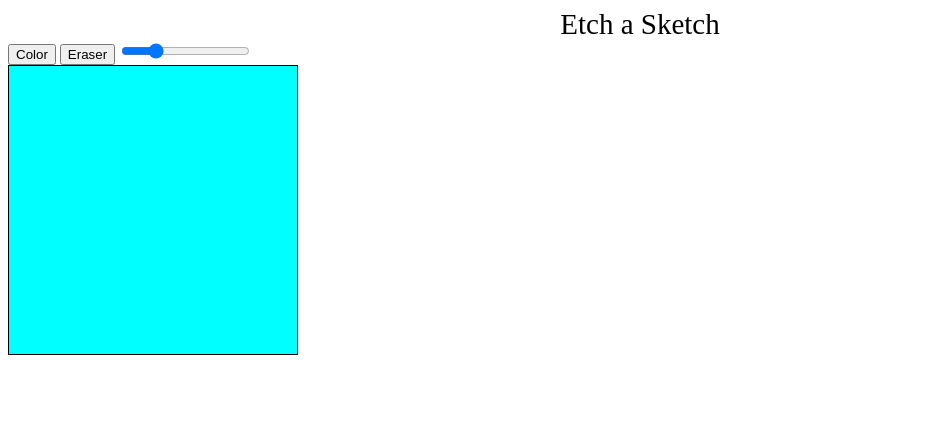
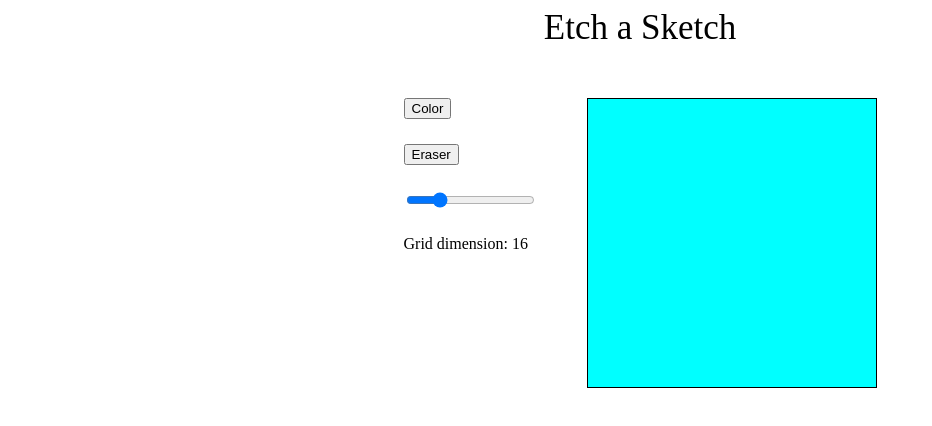
Before and after one commit to i1ravenov/etch-a-sketch, a plain HTML site: page index.html in a window 1280 px wide. Shown: the whole page, without its empty margins (0-932 px from the left). Drawn offline with Linux system fonts and the light colour scheme.

Commit message:
Add styles, js script refactoring

```diff
--- a/index.html
+++ b/index.html
@@ -16,12 +16,12 @@
       <button>Color</button>
       <button>Eraser</button>
       <input id="size-slider" type="range" value="16" min="1" max="64">
+      <p>Grid dimension: <output id="value"></output></p>
     </div>
 
 
     <div class="container">
     </div>
-
   </div>
 </body>
 
--- a/script.js
+++ b/script.js
@@ -1,21 +1,32 @@
+const value = document.querySelector("#value");
+const sizeSlider = document.querySelector("#size-slider");
+console.log(sizeSlider);
+value.textContent = sizeSlider.value;
+
+setGrid(sizeSlider.value);
+sizeSlider.addEventListener("input", (e) => {
+	let d = +e.target.value;
+	value.textContent = d;
+	setGrid(d);
+});
 
 
-const sizeSlider = document.querySelector("#size-slider");
-console.log(sizeSlider);
-const d = +sizeSlider.value;
+function setGrid(dim) {
+	const CONTAINER_WIDTH = document.querySelector(".container").clientHeight;
+	console.log(CONTAINER_WIDTH);
+	const BLOCK_WIDTH = Math.floor(CONTAINER_WIDTH / dim);
 	const container = document.querySelector(".container");
-console.log(container);
-const CONTAINER_WIDTH = document.querySelector(".container").offsetWidth;
-
-console.log(CONTAINER_WIDTH);
-const BLOCK_WIDTH = Math.floor(CONTAINER_WIDTH / d);
-
-for (let i = 0; i < d; i++) {
-	for (let j = 0; j < d; j++) {
+	container.innerHTML = "";
+	for (let i = 0; i < dim; i++) {
+		for (let j = 0; j < dim; j++) {
 			const div = document.createElement('div');
 			div.classList.add('block');
 			div.style.width = BLOCK_WIDTH + "px";
 			div.style.height = BLOCK_WIDTH + "px";
+			div.addEventListener('mouseover', (e) => {
+				e.target.style['background-color'] = 'black';
+			});
 			container.appendChild(div);
 		}
 	}
+}
--- a/style.css
+++ b/style.css
@@ -2,7 +2,7 @@
 	display: flex;
 	justify-content: space-between;
 	flex-wrap: wrap;
-	background-color: black;
+	background-color: aqua;
 	border: 1px solid black;
 	height: 288px;
 	width: 288px;
@@ -14,5 +14,29 @@
 
 header {
 	text-align: center;
-	font-size: 29px;
+	font-size: 35px;
 }
+
+body {
+	display: flex;
+	flex-direction: column;
+	align-items: center;
+	gap: 50px;
+}
+
+.outer {
+	display: flex;
+	flex: 1;
+	gap: 50px;
+}
+
+.control-panel {
+	display: flex;
+	gap: 25px;
+	flex-direction: column;
+	align-items: flex-start;
+}
+
+p {
+	margin: 0;
+}
```
Lines whose indentation alone changed are shown as unchanged.
